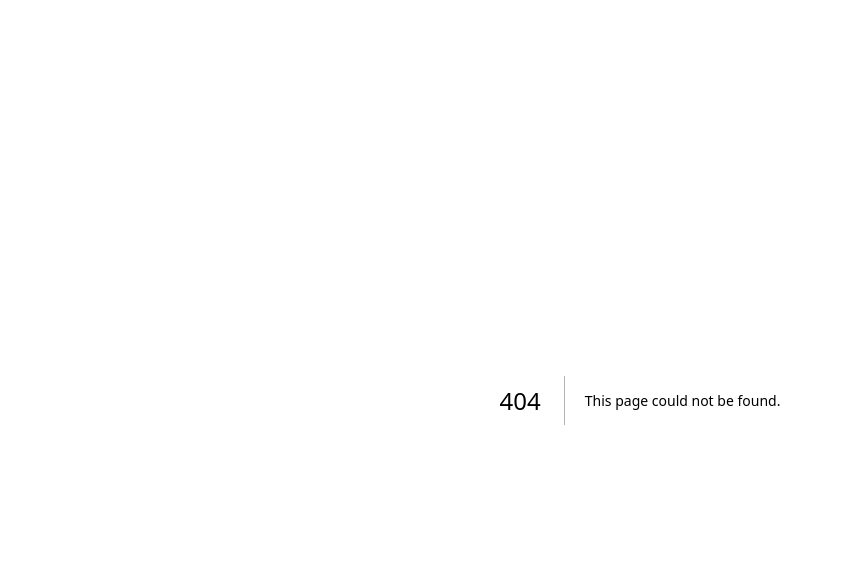
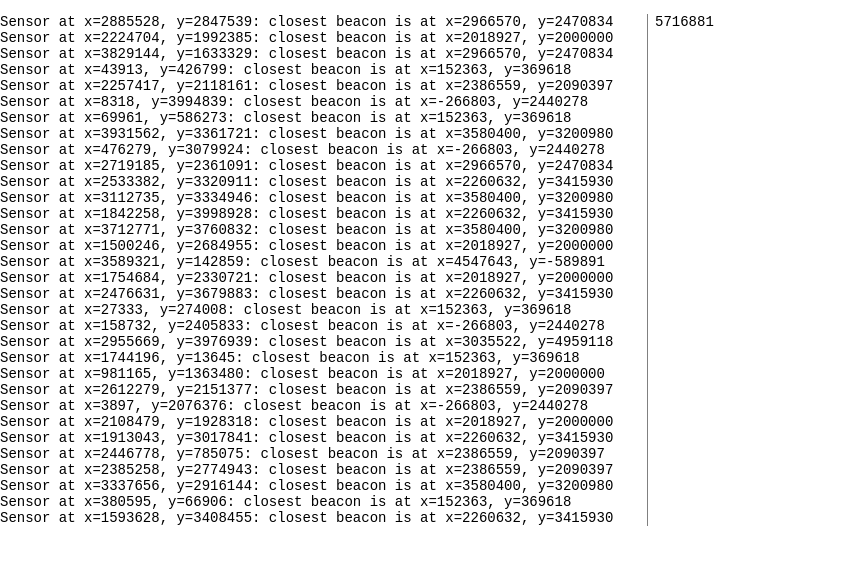
Before and after one commit to d-lukashevich/aoc, a Next.js app: page /days/15 in a window 1280 px wide. Before the commit this address had no page. Shown: the top 564 px of the page, without its empty margins (0-843 px from the left). Built offline with nearby package versions, Linux system fonts and the light colour scheme.

Commit message:
2022 - 15

```diff
--- /dev/null
+++ b/pages/days/15.tsx
@@ -0,0 +1,70 @@
+import { PuzzleRenderer } from 'components/PuzzleRenderer';
+import { Layout } from 'components/Layout';
+
+const reg = /Sensor at x=(-*\d+), y=(-*\d+): closest beacon is at x=(-*\d+), y=(-*\d+)/;
+const getData = (raw: string): [[number, number], [number, number]][] => {
+  const text = '"' + raw.replaceAll('\n', '", "') + '"';
+  return JSON.parse(`[${text}]`).map((str: string) => {
+    const match = str.match(reg) as string[];
+    const nums = match.splice(1, 4).map(Number);
+    return [
+      [nums[0], nums[1]],
+      [nums[2], nums[3]],
+    ];
+  });
+};
+
+const getCoverage = (rowNum: number, data: [[number, number], [number, number]][]) => {
+  const lineCoverages: [number, number][] = [];
+  data.forEach(([S, B]) => {
+    const len = Math.abs(B[0] - S[0]) + Math.abs(B[1] - S[1]);
+    const wing = len - Math.abs(rowNum - S[1]);
+    if (wing >= 0) {
+      lineCoverages.push([S[0] - wing, S[0] + wing]);
+    }
+  });
+
+  const sorted = [...lineCoverages].sort((a, b) => a[0] - b[0]);
+  return sorted.reduce((acc: [number, number][], line, i) => {
+    if (i === 0) acc.push([...line]);
+    const last = acc.at(-1);
+    if (!last) return acc;
+    if (line[0] - last[1] <= 1) {
+      last[1] = Math.max(last[1], line[1]);
+    } else {
+      acc.push([...line]);
+    }
+    return acc;
+  }, []);
+};
+
+const solveFirst = (raw: string) => {
+  const row = 2000000;
+  const data = getData(raw);
+  const coverage = getCoverage(row, data);
+  return coverage.reduce((acc, item) => {
+    return acc + item[1] - item[0];
+  }, 0);
+};
+
+const solveSecond = (raw: string) => {
+  const data = getData(raw);
+  let candidate;
+  for (let i = 0; i <= 4000000; i++) {
+    const coverage = getCoverage(i, data);
+    if (coverage.length > 1) {
+      candidate = [coverage[0][1] + 1, i];
+      break;
+    }
+  }
+  if (!candidate) return 'Not found';
+  return candidate[0] * 4000000 + candidate[1];
+};
+
+export default function Day() {
+  return (
+    <Layout>
+      <PuzzleRenderer day={15} func={solveFirst} first={solveFirst} second={solveSecond} />
+    </Layout>
+  );
+}
```
Also changed, not shown: public/inputs/15.txt (added).
